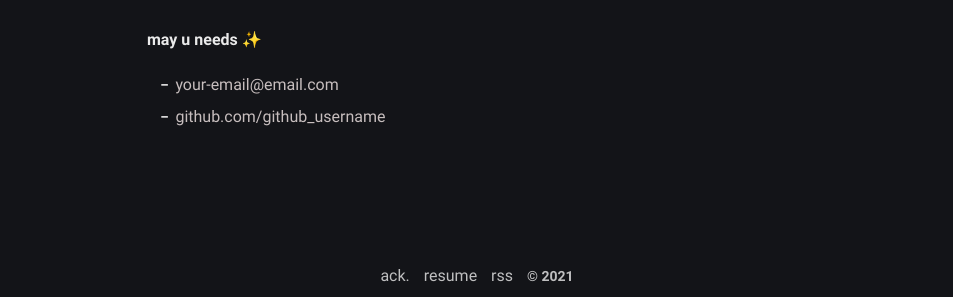
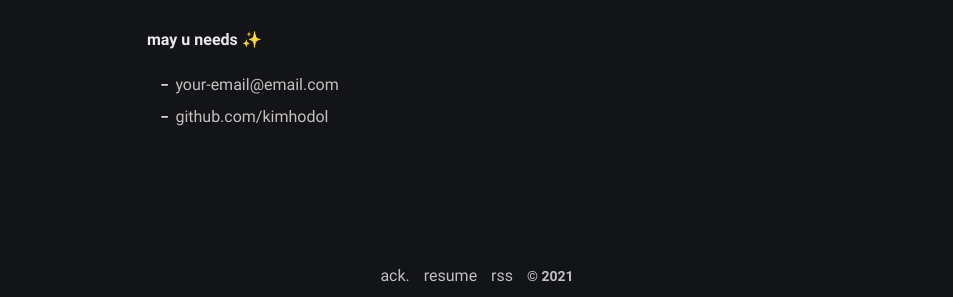
Before and after one commit to kimhodol/hodol-aa96c, a Jekyll site: the page built from about.md, in a window 1280 px wide. Shown: the part 544-841 px from the top of the page, without its empty margins (163-1116 px from the left). Built offline with Jekyll 4.4.1, drawn with Linux system fonts in a browser that asks for light colours.

Commit message:
_config.yml: changed

```diff
--- a/_config.yml
+++ b/_config.yml
@@ -15,8 +15,8 @@ author:
     personal site and blog,  meet Klisé theme at <a
     href="https://github.com/piharpi/jekyll-klise" target="_blank"
     rel="noopener">@github</a>.
-  username: username
-  github: github_username
+  username: kimhodol
+  github: kimhodol
   twitter: twitter_username
   facebook: facebook_username
   email: your-email@email.com
```
